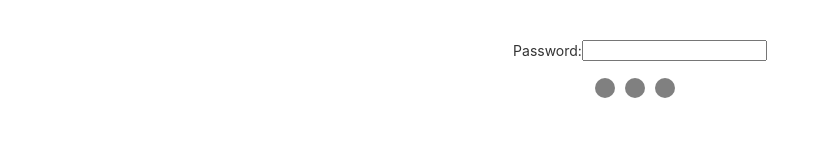
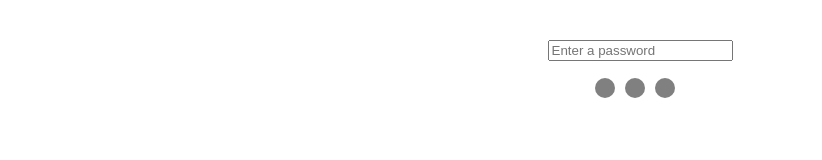
Before and after one commit to xmdn/TestTask, an Angular app: page / in a window 1280 px wide. Shown: the top 160 px of the page, without its empty margins (0-822 px from the left). Built offline with nearby package versions, Linux system fonts and the light colour scheme.

Commit message:
Сode reduction

```diff
--- a/src/app/validator-form/validator-form.component.html
+++ b/src/app/validator-form/validator-form.component.html
@@ -1,9 +1,6 @@
 <form class="main">
-    <label for="passwordValue">Password: </label>
-    <input type="text"  id="password" name="password" [(ngModel)]="passwordValue" (input)="passwordValidation()">
+    <input type="text"  id="password" name="password" [(ngModel)]="passwordValue" (input)="passwordValidation()" placeholder="Enter a password">
     <div class="pass-strength">
-        <div class="indicator" [ngStyle]="{'background-color': element[0]}"></div>
-        <div class="indicator" [ngStyle]="{'background-color': element[1]}"></div>
-        <div class="indicator" [ngStyle]="{'background-color': element[2]}"></div>
+        <div class="indicator" *ngFor="let el of element" [ngStyle]="{'background-color': el}"></div>
     </div>
 </form>
```
